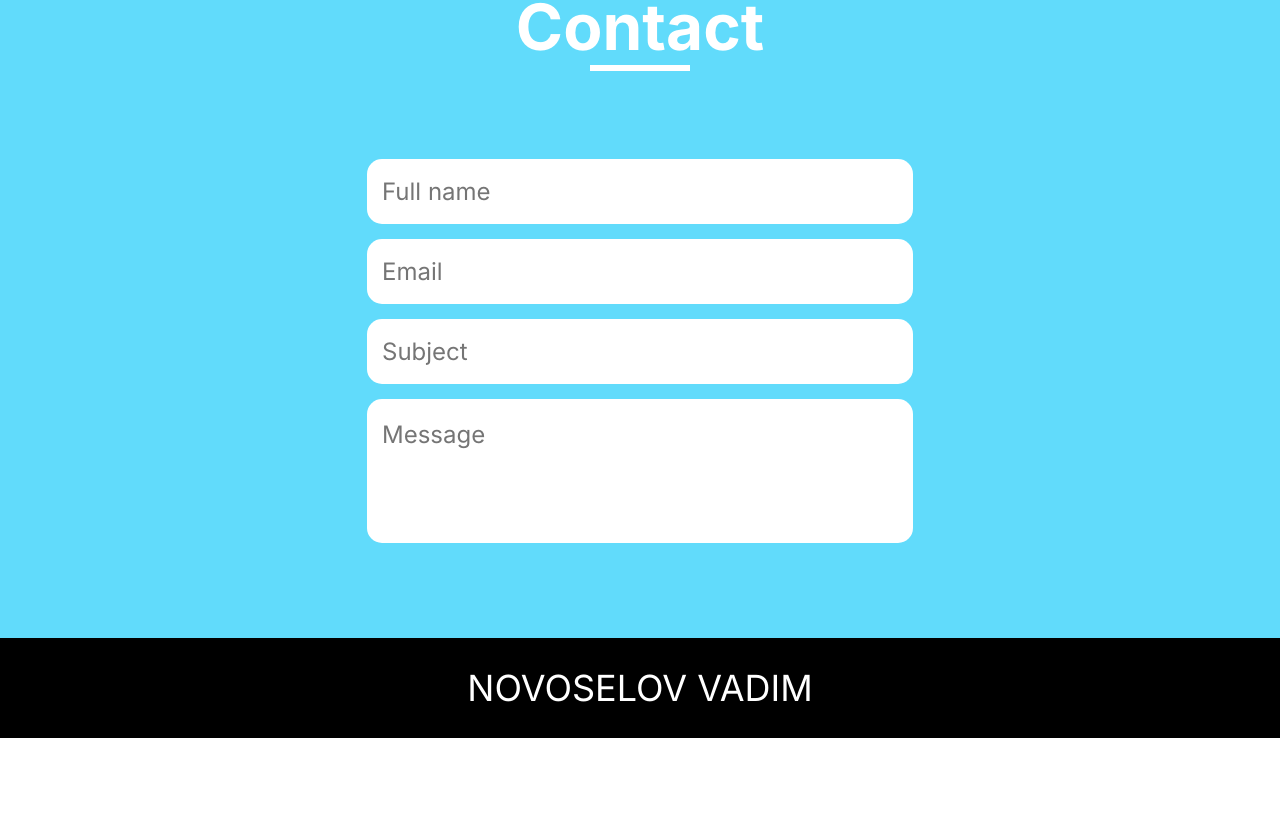
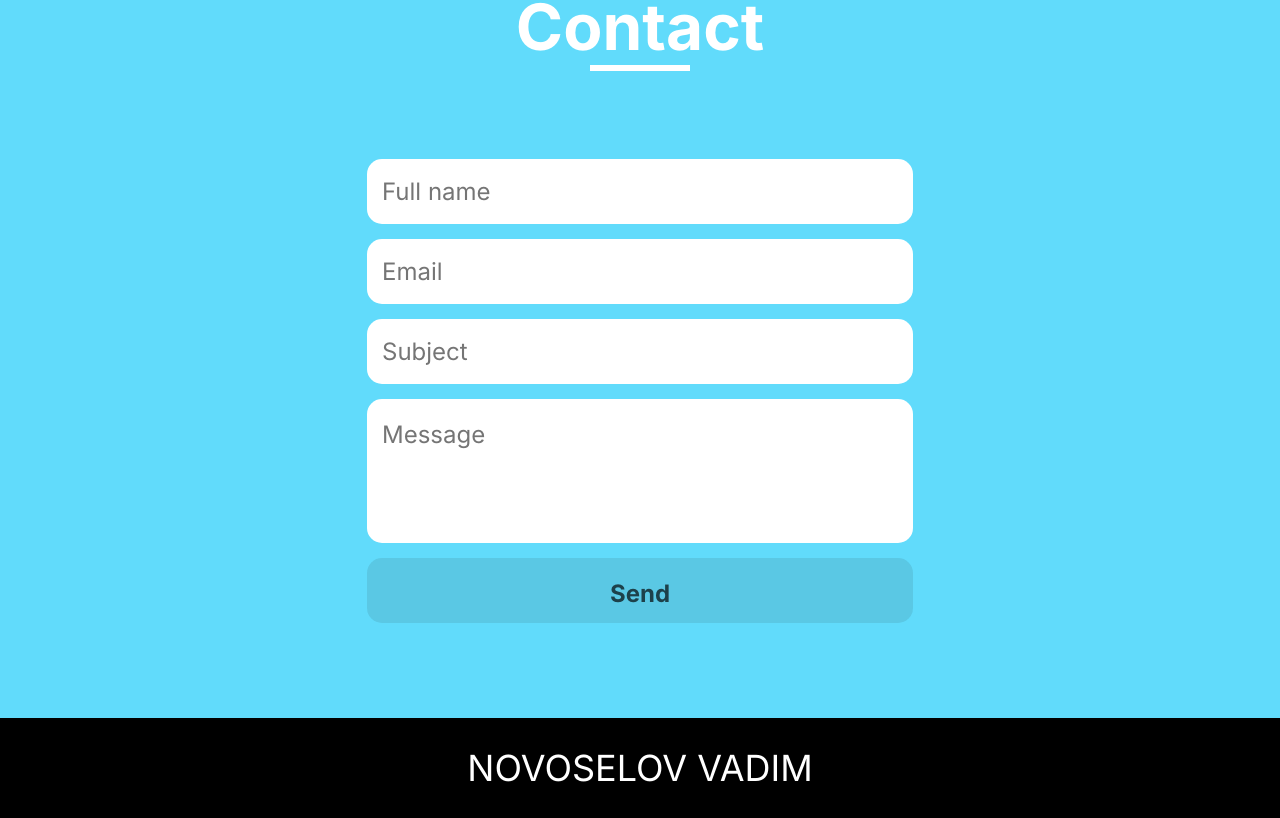
Before and after one commit to Nowator79/ReactPortfolio, a React (Create React App) app: page / in a window 1280 px wide. Shown: the part 2435-3253 px from the top of the page. Before the commit the page ends 3173 px from the top, so only its background shows below. Built offline with nearby package versions, Linux system fonts and the light colour scheme.

Commit message:
fix contact form

```diff
--- a/src/components/blocks/ContactBlock/component.js
+++ b/src/components/blocks/ContactBlock/component.js
@@ -9,7 +9,9 @@ class ContactBlock extends React.Component{
 				<div className="container">
 					<div>
 						<Title title={this.props.title}/>
-						<ContactForm />
+						<ContactForm
+							action = {"http://localhost:3000/"}
+						/>
 					</div>
 				</div>
 			</div>
--- a/src/components/forms/ContactForm/component.js
+++ b/src/components/forms/ContactForm/component.js
@@ -4,19 +4,59 @@ class ContactForm extends React.Component{
 		super(props);
 		let clone = Object.assign({}, props);
 		this.state = clone;
+
+		this.state.form = [];
+		this.state.form.name = "";
+		this.state.form.email = "";
+		this.state.form.subject = "";
+		this.state.form.comment = "";
+
+		this.handleChange = this.handleChange.bind(this);
+		this.submitForm = this.submitForm.bind(this);
 	}
 	render() {
 		return (
 			<div className='row justify-content-center'>
-				<form className='contact_form col-lg-6'>
-					<input placeholder='Full name'></input>
-					<input placeholder='Email'></input>
-					<input placeholder='Subject'></input>
-					<textarea placeholder='Message' rows={3}></textarea>
+				<form className='contact_form col-lg-6' onSubmit={this.submitForm}>
+					<input placeholder='Full name' name='name' onChange={this.handleChange}></input>
+					<input placeholder='Email' name='email' onChange={this.handleChange}></input>
+					<input placeholder='Subject' name='subject' onChange={this.handleChange}></input>
+					<textarea placeholder='Message' name='message' rows={3} onChange={this.handleChange}></textarea>
+					<input
+						className='btn btn-blue'
+						type={'submit'}
+						value={'Send'}
+					></input>
 				</form>
 			</div>
 		);
 	}
+	handleChange(event) {
+		let clone = Object.assign({}, this.state);
+		clone.form[event.target.getAttribute("name")] = event.target.value;
+
+		this.setState(clone);
+	}
+
+	submitForm(event){
+		event.preventDefault();
+
+		let data = new FormData();
+		data.append("name", this.state.form.name);
+		data.append("email", this.state.form.email);
+		data.append("subject", this.state.form.subject);
+		data.append("comment", this.state.form.comment);
+
+		let url = this.state.action;
+
+		fetch(url, {
+			method: 'POST',
+			body: data
+		})
+		.then((res)=>{
+			console.log(res);
+		});
+	}
 
 }
 export default ContactForm;
--- a/src/index.scss
+++ b/src/index.scss
@@ -72,7 +72,17 @@ body{
 	border-bottom-left-radius: 15px;
 	border-bottom-right-radius: 15px;
 }
-
+.btn{
+	transition: 0.3s;
+	&.btn-blue{
+		background-color: $blue;
+		color: $blue1;
+		font-weight: bold;
+		&:hover{
+			background-color: $white;
+		}
+	}
+}
 @import "components/blocks/AboutBlock/styles.scss";
 @import "components/blocks/ExperienceBlock/styles.scss";
 @import "components/blocks/Footer/styles.scss";
--- a/src/modules/bootstrap/scss/_buttons.scss
+++ b/src/modules/bootstrap/scss/_buttons.scss
@@ -27,7 +27,6 @@
   .btn-check:focus + &,
   &:focus {
     outline: 0;
-    box-shadow: $btn-focus-box-shadow;
   }
 
   .btn-check:checked + &,
--- a/src/modules/styles_var/variables.scss
+++ b/src/modules/styles_var/variables.scss
@@ -5,6 +5,9 @@ $black: #000000;
 $sky: #00ADFF;
 
 $magic: #5A2F69;
+
+$blue: #5AC8E4;
+$blue1: #1D414A;
 
 $gray1: #F5F5F5;
 $gray2: #8B8B8B;
```
